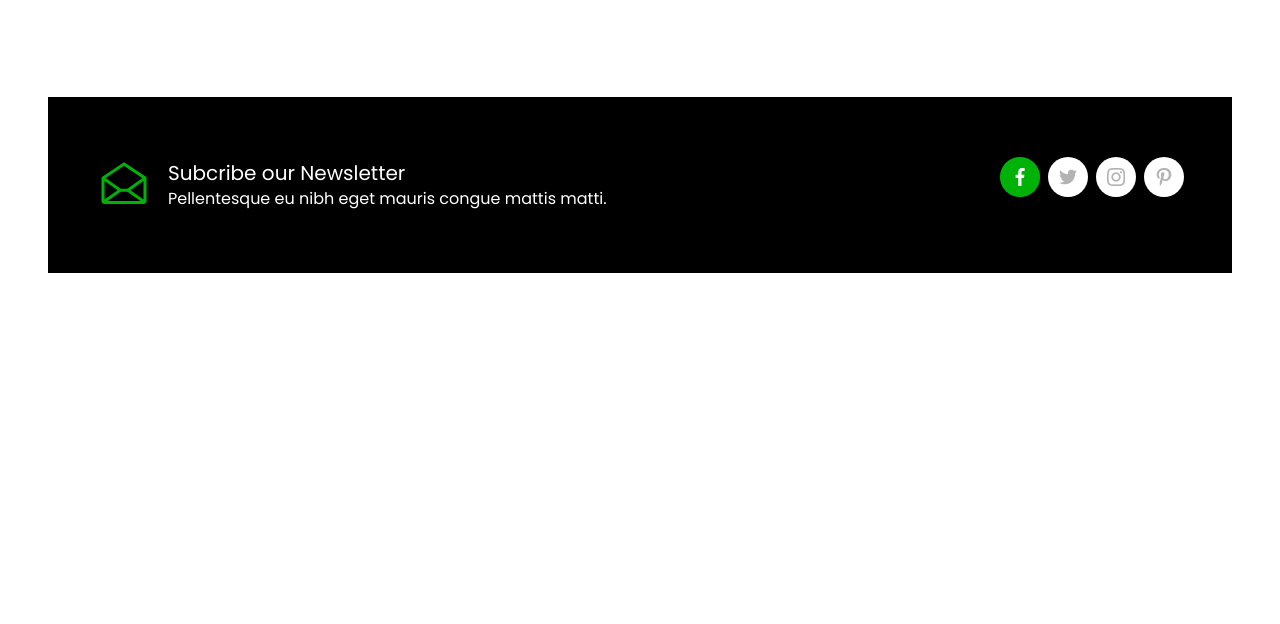
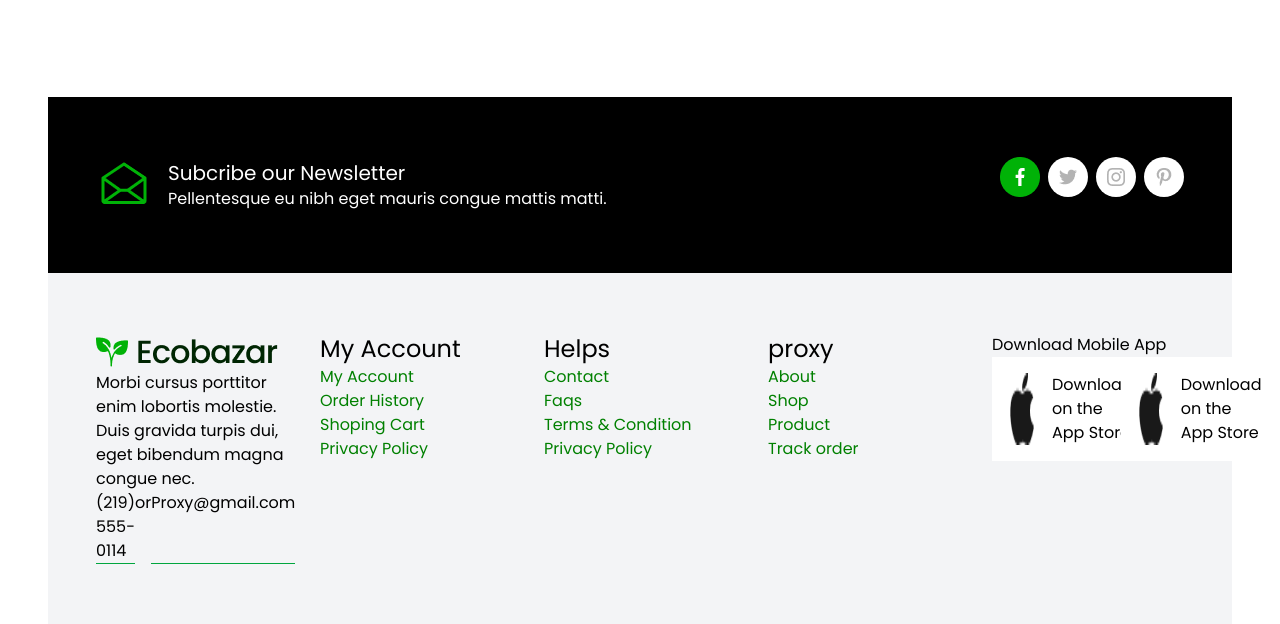
Before and after one commit to Apon-Ahammed/shaikb-sir-new, a plain HTML site: page index.html in a window 1280 px wide. Shown: the part 3700-4324 px from the top of the page. Before the commit the page ends 3993 px from the top, so only its background shows below. Drawn offline with nearby package versions, Linux system fonts and the light colour scheme.

Commit message:
third commite

```diff
--- a/index.html
+++ b/index.html
@@ -919,10 +919,15 @@
 
     <!-- section-10 -->
 
-    <section>
+
+
+    <!-- footer -->
+    <footer>
+
+        <section>
 
         <div class="container px-12">
-            <div class="flex justify-between  bg-black mt-5 mb-5 pt-15 pb-15 px-12 ">
+            <div class="flex justify-between  bg-black mt-5  pt-15 pb-15 px-12 ">
                 <div class="flex gap-x-4 items-center">
                     <img src="./image/EnvelopeOpen 1.png" alt="">
                     <div class="">
@@ -948,6 +953,102 @@
         </div>
     </section>
 
+        <div class="container px-12">
+
+            <div class="bg-gray-100 grid grid-cols-5 px-12 pt-15 pb-15 gap-8">
+
+
+
+                <div class="gap-6">
+                    <img src="./image/Logo.png" alt="">
+                    <p>Morbi cursus porttitor enim lobortis molestie. Duis gravida turpis dui, eget bibendum magna congue nec.</p>
+                    <div class="flex justify-between text-l">
+                        <h1 class="border-b-green-600 border-b">(219) 555-0114</h1>
+                        <h1>or</h1>
+                        <h1 class="border-b-green-600 border-b">Proxy@gmail.com</h1>
+                    </div>
+
+                </div>
+
+                <div>
+                    <h1 class="text-2xl">My Account</h1>
+                    <div>
+                        <nav>
+                            <ul>
+                                <li><a href="#">My Account</a></li>
+                                <li><a href="#">Order History</a></li>
+                                <li><a href="#">Shoping Cart</a></li>
+                                <li><a href="#">Privacy Policy</a></li>
+
+                            </ul>
+                        </nav>
+                    </div>
+                </div>
+
+                <div>
+                    <h1 class="text-2xl">Helps</h1>
+                    <div>
+                        <nav>
+                            <ul>
+                                <li><a href="#">Contact</a></li>
+                                <li><a href="#">Faqs</a></li>
+                                <li><a href="#">Terms & Condition</a></li>
+                                <li><a href="#">Privacy Policy</a></li>
+
+                            </ul>
+                        </nav>
+                    </div>
+                </div>
+
+                <div>
+                    <h1  class="text-2xl">proxy</h1>
+                    <div>
+                        <nav>
+                            <ul>
+                                <li><a href="#">About</a></li>
+                                <li><a href="#">Shop</a></li>
+                                <li><a href="#">Product</a></li>
+                                <li><a href="#">Track order</a></li>
+
+                            </ul>
+                        </nav>
+                    </div>
+                </div>
+
+                <div>
+                    <h1>Download Mobile App</h1>
+
+                    <div class="flex justify-between">
+                        <div>
+                            <div class="bg-white p-4 gap-4 flex">
+                                <img src="./image/Apple---Negative 1.png" alt="">
+                                <div class="items-center">
+                                    <h1>Download on the </h1>
+                                    <h1>App Store</h1>
+                                </div>
+                            </div>
+                        </div>
+                        <div>
+                            <div class="bg-white p-4 gap-4 flex">
+                                <img src="./image/Apple---Negative 1.png" alt="">
+                                <div class="items-center">
+                                    <h1>Download on the </h1>
+                                    <h1>App Store</h1>
+                                </div>
+                            </div>
+                        </div>
+                    </div>
+
+                </div>
+
+
+
+            </div>
+
+        </div>
+
+    </footer>
+
 </body>
 
 </html>
```
Also changed, not shown: image/Apple---Negative 1.png (added), image/Icon=google-play 1.png (added).
